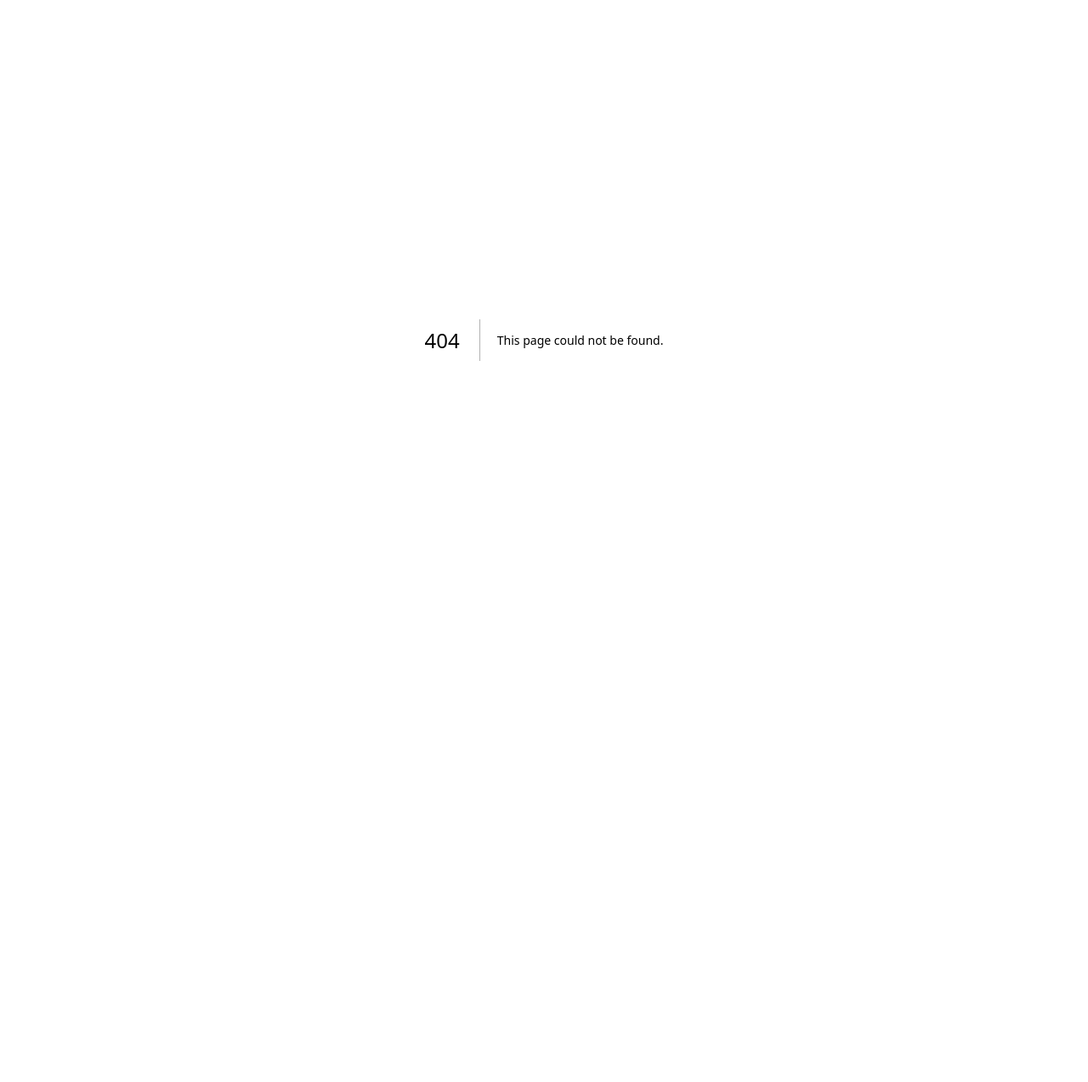
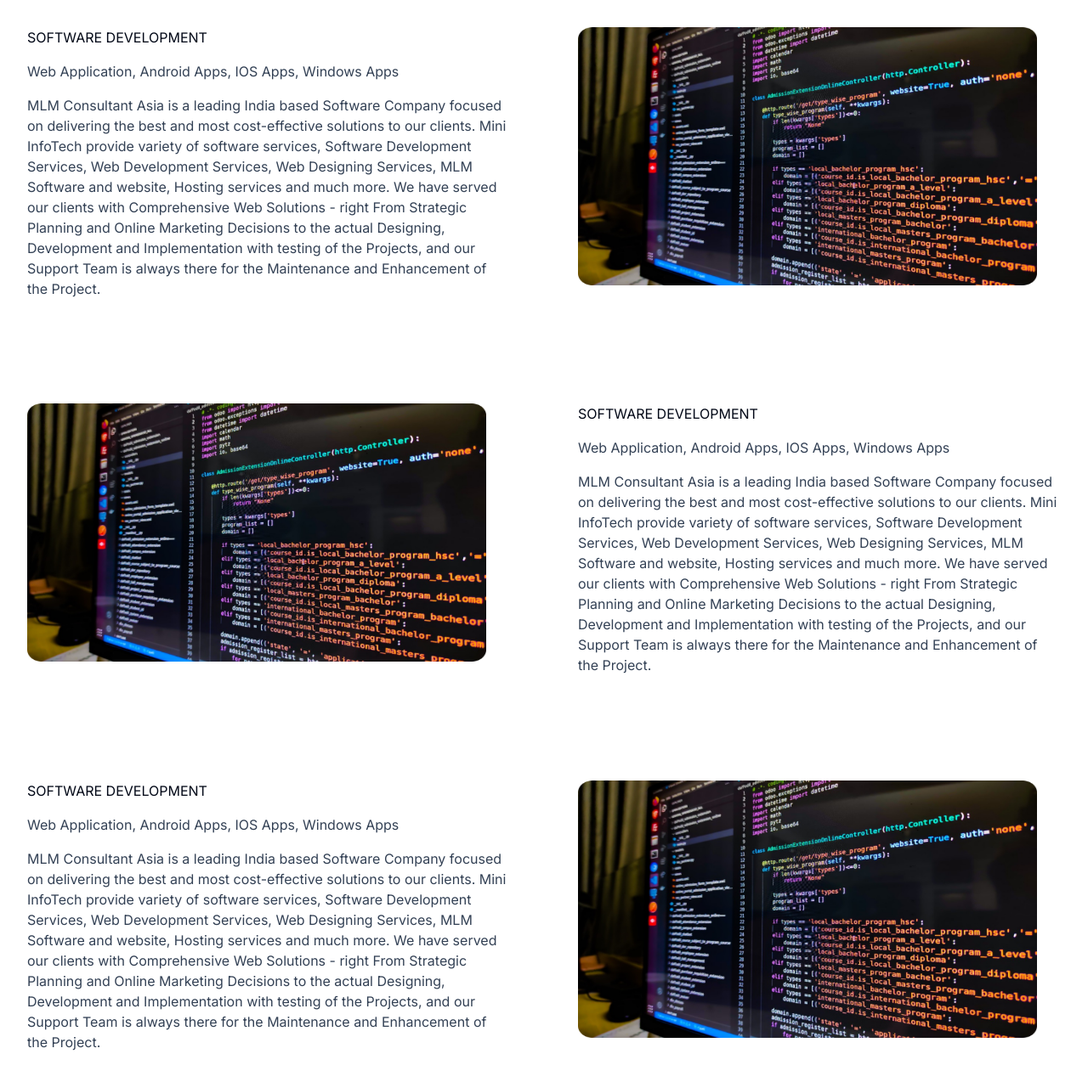
Before and after one commit to shubh0316/websitesbs, a Next.js app: page /PageTwo in a window 1280 px wide. Before the commit this address had no page. Shown: the top 1274 px of the page at 85% size. Before the commit the page ends 800 px from the top, so only its background shows below. Built offline with nearby package versions, Linux system fonts and the light colour scheme.

Commit message:
section-added

```diff
--- /dev/null
+++ b/app/PageTwo/SectionOne.tsx
@@ -0,0 +1,60 @@
+import React from 'react'
+import Image from 'next/image'
+import image1 from "@/assets/PageTwo1.png";
+
+function SectionOne() {
+  return (
+    <div>
+        <div className="grid grid-cols-2 md:gap-20 gap-10 p-8 ">
+               <div className="grid md:col-span-1 col-span-2">
+                <div className="flex flex-col gap-4">
+                    <div className="text-extrabold">SOFTWARE DEVELOPMENT</div>
+                    <span className='text-md text-slate-700 font-normal'>Web Application, Android Apps, IOS Apps, Windows Apps</span>
+
+                    <span className="text-md text-slate-700 font-normal">
+                    MLM Consultant Asia is a leading India based Software Company focused on delivering the best and most cost-effective solutions to our clients. Mini InfoTech provide variety of software services, Software Development Services, Web Development Services, Web Designing Services, MLM Software and website, Hosting services and much more. We have served our clients with Comprehensive Web Solutions - right From Strategic Planning and Online Marketing Decisions to the actual Designing, Development and Implementation with testing of the Projects, and our Support Team is always there for the Maintenance and Enhancement of the Project.
+                    </span>
+                </div>
+               </div>
+               <div className="md:col-span-1 col-span-2">
+                    <Image src={image1} alt="" className='w-[95%] h-[80%]' />
+                </div>
+        </div>
+        <div className="grid grid-cols-2 md:gap-20 gap-10 p-8 ">
+        <div className="md:col-span-1 col-span-2">
+                    <Image src={image1} alt="" className='w-[95%] h-[80%]' />
+                </div>
+               <div className="grid md:col-span-1 col-span-2">
+                <div className="flex flex-col gap-4">
+                    <div className="text-extrabold">SOFTWARE DEVELOPMENT</div>
+                    <span className='text-md text-slate-700 font-normal'>Web Application, Android Apps, IOS Apps, Windows Apps</span>
+
+                    <span className="text-md text-slate-700 font-normal">
+                    MLM Consultant Asia is a leading India based Software Company focused on delivering the best and most cost-effective solutions to our clients. Mini InfoTech provide variety of software services, Software Development Services, Web Development Services, Web Designing Services, MLM Software and website, Hosting services and much more. We have served our clients with Comprehensive Web Solutions - right From Strategic Planning and Online Marketing Decisions to the actual Designing, Development and Implementation with testing of the Projects, and our Support Team is always there for the Maintenance and Enhancement of the Project.
+                    </span>
+                </div>
+               </div>
+
+        </div>
+        <div className="grid grid-cols-2 md:gap-20 gap-10 p-8 ">
+
+               <div className="grid md:col-span-1 col-span-2">
+                <div className="flex flex-col gap-4">
+                    <div className="text-extrabold">SOFTWARE DEVELOPMENT</div>
+                    <span className='text-md text-slate-700 font-normal'>Web Application, Android Apps, IOS Apps, Windows Apps</span>
+
+                    <span className="text-md text-slate-700 font-normal">
+                    MLM Consultant Asia is a leading India based Software Company focused on delivering the best and most cost-effective solutions to our clients. Mini InfoTech provide variety of software services, Software Development Services, Web Development Services, Web Designing Services, MLM Software and website, Hosting services and much more. We have served our clients with Comprehensive Web Solutions - right From Strategic Planning and Online Marketing Decisions to the actual Designing, Development and Implementation with testing of the Projects, and our Support Team is always there for the Maintenance and Enhancement of the Project.
+                    </span>
+                </div>
+               </div>
+               <div className="md:col-span-1 col-span-2">
+                    <Image src={image1} alt="" className='w-[95%] h-[80%]' />
+                </div>
+
+        </div>
+    </div>
+  )
+}
+
+export default SectionOne
--- /dev/null
+++ b/app/PageTwo/page.tsx
@@ -0,0 +1,12 @@
+import React from 'react'
+import SectionOne from './SectionOne'
+
+function page() {
+  return (
+    <div>
+      <SectionOne />
+    </div>
+  )
+}
+
+export default page
```
Also changed, not shown: assets/PageTwo1.png (added).
